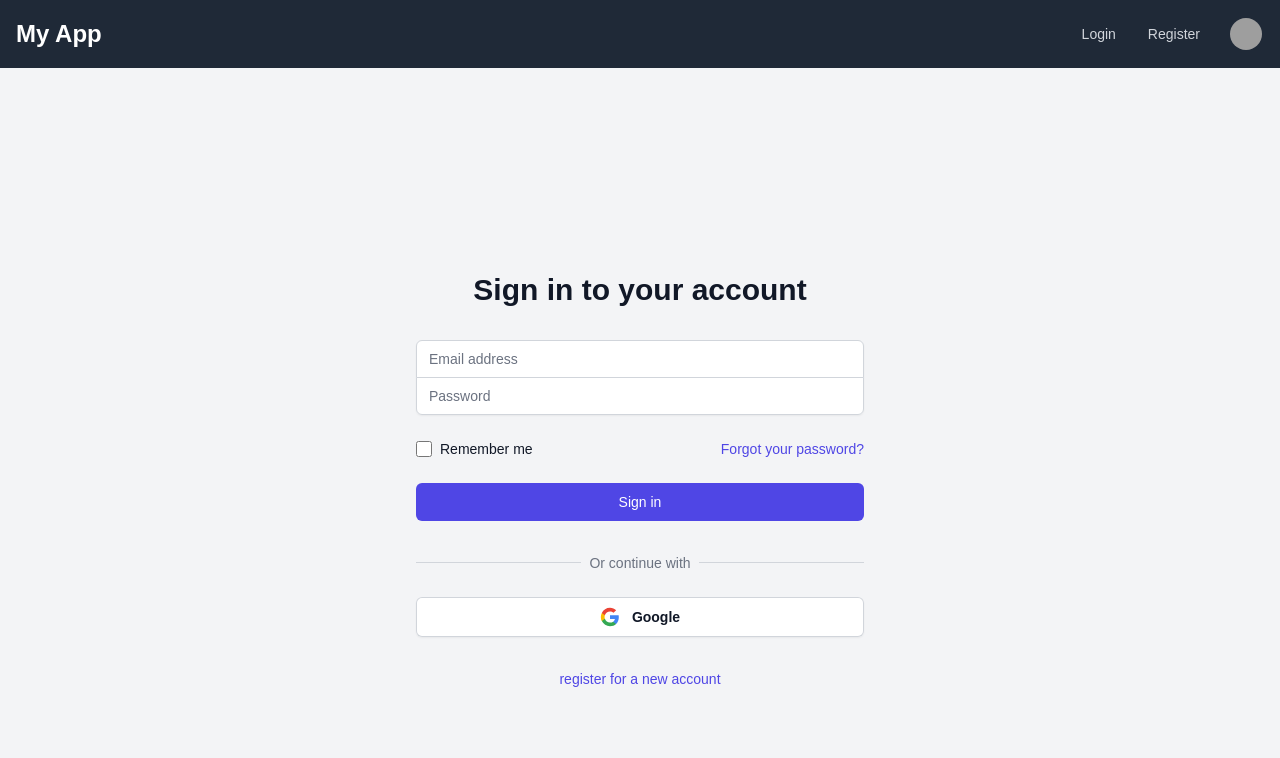
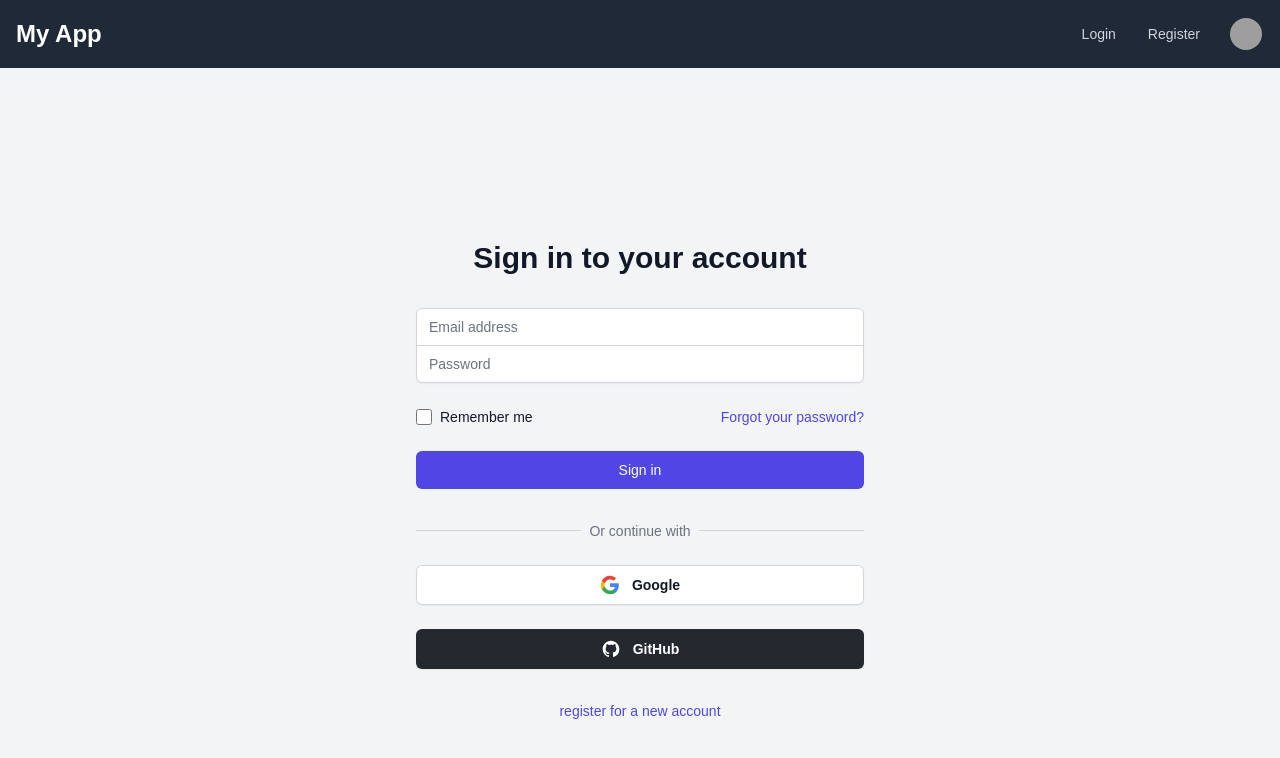
Before and after one commit to Mahmudulislamshuvo/next-auth-practice, a Next.js app: page /login in a window 1280 px wide. Shown: the top 758 px of the page. Built offline with nearby package versions, Linux system fonts and the light colour scheme; no server answers; grey boxes are pictures that could not be loaded.

Commit message:
Add GitHub sign-in functionality and refactor login page with dedicated sign-in buttons

```diff
--- a/actions/index.js
+++ b/actions/index.js
@@ -3,9 +3,13 @@
 import { signOut, signIn } from "@/auth";
 
 export async function handleSignOut() {
-  await signOut();
+  await signOut({ redirectTo: "/" });
 }
 
 export async function handleSigIn() {
   await signIn("google", { redirectTo: "/booking" });
 }
+
+export async function handleGitHubSignIn() {
+  await signIn("github", { redirectTo: "/booking" });
+}
--- a/app/login/page.js
+++ b/app/login/page.js
@@ -1,4 +1,5 @@
-import { handleSigIn } from "@/actions";
+import GitHubSignInButton from "@/components/GithubSignInButton";
+import GoogleSignInButton from "@/components/GoogleSignInButton";
 import Link from "next/link";
 
 export default function LoginPage() {
@@ -92,33 +93,10 @@ export default function LoginPage() {
           </div>
 
           <div className="mt-6">
-            <form action={handleSigIn}>
-              <button
-                type="submit"
-                className="flex w-full items-center justify-center gap-3 rounded-md bg-white px-4 py-2 text-sm font-semibold text-gray-900 shadow-sm ring-1 ring-inset ring-gray-300 hover:bg-gray-50 focus-visible:ring-transparent"
-              >
-                {/* Google Icon SVG */}
-                <svg className="h-5 w-5" viewBox="0 0 24 24">
-                  <path
-                    d="M22.56 12.25c0-.78-.07-1.53-.2-2.25H12v4.26h5.92c-.26 1.37-1.04 2.53-2.21 3.31v2.77h3.57c2.08-1.92 3.28-4.74 3.28-8.09z"
-                    fill="#4285F4"
-                  />
-                  <path
-                    d="M12 23c2.97 0 5.46-.98 7.28-2.66l-3.57-2.77c-.98.66-2.23 1.06-3.71 1.06-2.86 0-5.29-1.93-6.16-4.53H2.18v2.84C3.99 20.53 7.7 23 12 23z"
-                    fill="#34A853"
-                  />
-                  <path
-                    d="M5.84 14.09c-.22-.66-.35-1.36-.35-2.09s.13-1.43.35-2.09V7.07H2.18C1.43 8.55 1 10.22 1 12s.43 3.45 1.18 4.93l2.85-2.22.81-.62z"
-                    fill="#FBBC05"
-                  />
-                  <path
-                    d="M12 5.38c1.62 0 3.06.56 4.21 1.66l3.15-3.15C17.45 2.09 14.97 1 12 1 7.7 1 3.99 3.47 2.18 7.07l3.66 2.84c.87-2.6 3.3-4.53 6.16-4.53z"
-                    fill="#EA4335"
-                  />
-                </svg>
-                <span className="text-sm font-semibold leading-6">Google</span>
-              </button>
-            </form>
+            <GoogleSignInButton />
+          </div>
+          <div className="mt-6">
+            <GitHubSignInButton />
           </div>
         </div>
 
--- a/auth.js
+++ b/auth.js
@@ -1,5 +1,6 @@
 import NextAuth from "next-auth";
 import GoogleProvider from "next-auth/providers/google";
+import GitHubProvider from "next-auth/providers/github";
 
 export const {
   handlers: { GET, POST },
@@ -12,5 +13,9 @@ export const {
       clientId: process.env.GOOGLE_CLIENT_ID,
       clientSecret: process.env.GOOGLE_CLIENT_SECRET,
     }),
+    GitHubProvider({
+      clientId: process.env.GITHUB_CLIENT_ID,
+      clientSecret: process.env.GITHUB_CLIENT_SECRET,
+    }),
   ],
 });
--- /dev/null
+++ b/components/GithubSignInButton.js
@@ -0,0 +1,29 @@
+import { handleGitHubSignIn } from "@/actions";
+
+const GitHubSignInButton = () => {
+  return (
+    <form action={handleGitHubSignIn}>
+      <button
+        type="submit"
+        className="flex w-full items-center justify-center gap-3 rounded-md bg-[#24292F] px-4 py-2 text-sm font-semibold text-white shadow-sm hover:bg-[#24292F]/90 focus-visible:outline focus-visible:outline-2 focus-visible:outline-offset-2 focus-visible:outline-[#24292F]"
+      >
+        {/* GitHub Icon SVG */}
+        <svg
+          className="h-5 w-5"
+          aria-hidden="true"
+          fill="currentColor"
+          viewBox="0 0 24 24"
+        >
+          <path
+            fillRule="evenodd"
+            d="M12 2C6.477 2 2 6.484 2 12.017c0 4.425 2.865 8.18 6.839 9.504.5.092.682-.217.682-.483 0-.237-.008-.868-.013-1.703-2.782.605-3.369-1.343-3.369-1.343-.454-1.158-1.11-1.466-1.11-1.466-.908-.62.069-.608.069-.608 1.003.07 1.531 1.032 1.531 1.032.892 1.53 2.341 1.088 2.91.832.092-.647.35-1.088.636-1.338-2.22-.253-4.555-1.113-4.555-4.951 0-1.093.39-1.988 1.029-2.688-.103-.253-.446-1.272.098-2.65 0 0 .84-.27 2.75 1.026A9.564 9.564 0 0112 6.844c.85.004 1.705.115 2.504.337 1.909-1.296 2.747-1.027 2.747-1.027.546 1.379.202 2.398.1 2.651.64.7 1.028 1.595 1.028 2.688 0 3.848-2.339 4.695-4.566 4.943.359.309.678.92.678 1.855 0 1.338-.012 2.419-.012 2.747 0 .268.18.58.688.482A10.019 10.019 0 0022 12.017C22 6.484 17.522 2 12 2z"
+            clipRule="evenodd"
+          />
+        </svg>
+        <span className="text-sm font-semibold leading-6">GitHub</span>
+      </button>
+    </form>
+  );
+};
+
+export default GitHubSignInButton;
--- /dev/null
+++ b/components/GoogleSignInButton.js
@@ -0,0 +1,35 @@
+import { handleSigIn } from "@/actions";
+
+const GoogleSignInButton = () => {
+  return (
+    <form action={handleSigIn}>
+      <button
+        type="submit"
+        className="flex w-full items-center justify-center gap-3 rounded-md bg-white px-4 py-2 text-sm font-semibold text-gray-900 shadow-sm ring-1 ring-inset ring-gray-300 hover:bg-gray-50 focus-visible:ring-transparent"
+      >
+        {/* Google Icon SVG */}
+        <svg className="h-5 w-5" viewBox="0 0 24 24">
+          <path
+            d="M22.56 12.25c0-.78-.07-1.53-.2-2.25H12v4.26h5.92c-.26 1.37-1.04 2.53-2.21 3.31v2.77h3.57c2.08-1.92 3.28-4.74 3.28-8.09z"
+            fill="#4285F4"
+          />
+          <path
+            d="M12 23c2.97 0 5.46-.98 7.28-2.66l-3.57-2.77c-.98.66-2.23 1.06-3.71 1.06-2.86 0-5.29-1.93-6.16-4.53H2.18v2.84C3.99 20.53 7.7 23 12 23z"
+            fill="#34A853"
+          />
+          <path
+            d="M5.84 14.09c-.22-.66-.35-1.36-.35-2.09s.13-1.43.35-2.09V7.07H2.18C1.43 8.55 1 10.22 1 12s.43 3.45 1.18 4.93l2.85-2.22.81-.62z"
+            fill="#FBBC05"
+          />
+          <path
+            d="M12 5.38c1.62 0 3.06.56 4.21 1.66l3.15-3.15C17.45 2.09 14.97 1 12 1 7.7 1 3.99 3.47 2.18 7.07l3.66 2.84c.87-2.6 3.3-4.53 6.16-4.53z"
+            fill="#EA4335"
+          />
+        </svg>
+        <span className="text-sm font-semibold leading-6">Google</span>
+      </button>
+    </form>
+  );
+};
+
+export default GoogleSignInButton;
--- a/next.config.mjs
+++ b/next.config.mjs
@@ -11,6 +11,10 @@ const nextConfig = {
         protocol: "https",
         hostname: "lh3.googleusercontent.com",
       },
+      {
+        protocol: "https",
+        hostname: "avatars.githubusercontent.com",
+      },
     ],
   },
 };
--- a/package.json
+++ b/package.json
@@ -9,6 +9,8 @@
     "lint": "next lint"
   },
   "dependencies": {
+    "@auth/mongodb-adapter": "^3.11.1",
+    "mongodb": "^6.21.0",
     "next": "14.2.35",
     "next-auth": "^5.0.0-beta.30",
     "react": "^18",
```
Also changed, not shown: 1 other file (tests, documents, lock files or other folders).
